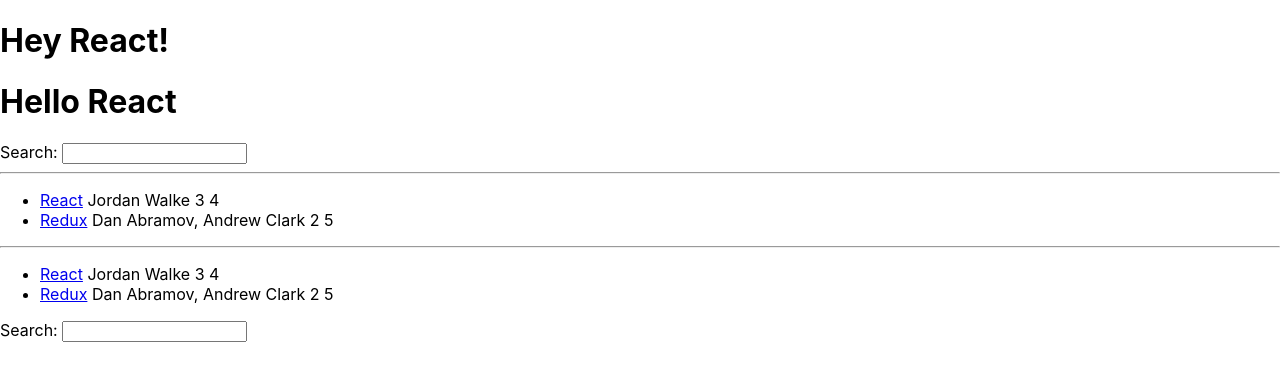
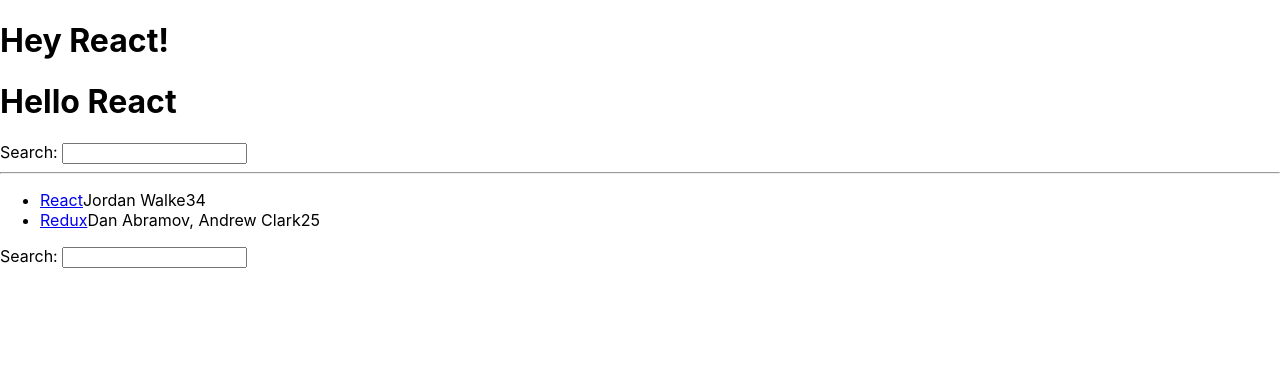
Before and after one commit to jinsanity07/hacker-stories, a React (Create React App) app: page / in a window 1280 px wide. Shown: the top 380 px of the page. Built offline with nearby package versions, Linux system fonts and the light colour scheme.

Commit message:
12.React Props

```diff
--- a/src/App.js
+++ b/src/App.js
@@ -14,7 +14,7 @@
     points: 5, objectID: 1, }, ];
 
 const App = () =>{
-
+  const stories = [ { title: 'React', url: 'https://reactjs.org/', author: 'Jordan Walke', num_comments: 3, points: 4, objectID: 0, }, { title: 'Redux', url: 'https://redux.js.org/', author: 'Dan Abramov, Andrew Clark', num_comments: 2, points: 5, objectID: 1, }, ];
   return ( <div>
 
             <h1> {welcome.greeting} {welcome.title} </h1>
@@ -22,29 +22,36 @@
 
             <Search />
 
-            <hr />
-             <List />
+
              <hr />
-             <List />
+             <List list={stories} />
             <Search/>
               </div> );
 
 }
 
-const List = () => {
+const List = (props) => {
 
-  return ( <ul> {list.map( (item) => {
-                 return ( <li key={item.objectID}> <span> <a href={item.url}>{item.title}</a> </span> <span>{item.author}</span> <span>{item.num_comments}</span> <span>{item.points}</span>
+  return ( <ul>
+      {props.list.map((item) => (
+      <Item key={item.objectID} item={item} />
 
-          </li>
-
-          );
-
-          })}
-
+      ))}
           </ul> );
 
-  }
+  };
+
+  const Item = (props) => (
+      <li>
+        <span>
+          <a href={props.item.url}>{props.item.title}</a>
+        </span>
+        <span>{props.item.author}</span>
+        <span>{props.item.num_comments}</span>
+        <span>{props.item.points}</span>
+      </li>
+      );
+
 
   const Search = () => {
     const handleChange = (event) => {
```
